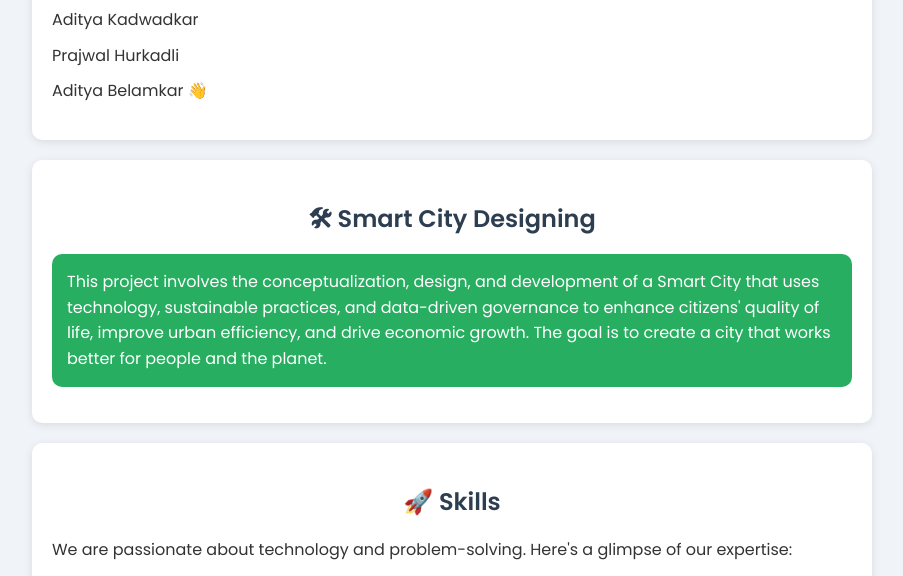
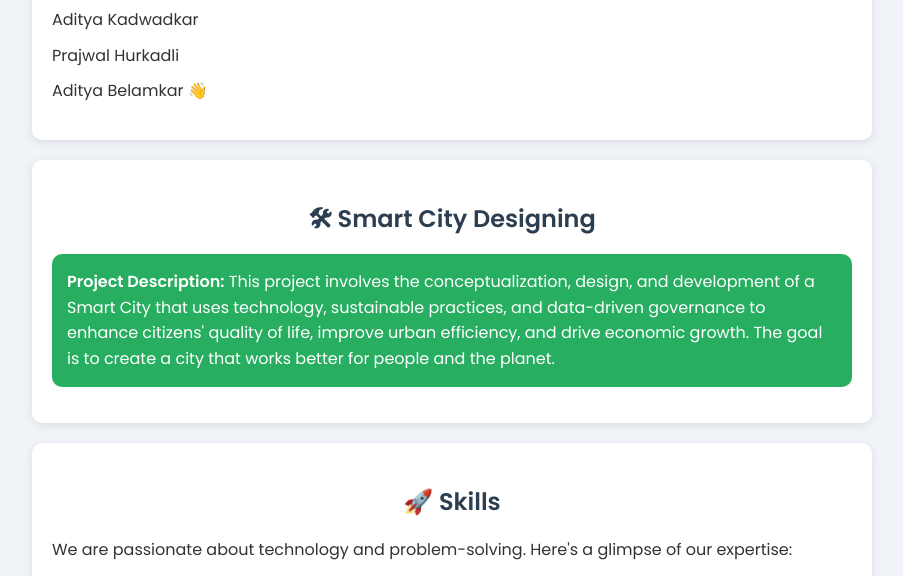
Before and after one commit to Sushant-RM/SURYANAGAR.github.to, a plain HTML site: page index.html in a window 1280 px wide. Shown: the part 157-733 px from the top of the page, without its empty margins (188-1091 px from the left). Drawn offline with Linux system fonts and the light colour scheme.

Commit message:
Update index.html

```diff
--- a/index.html
+++ b/index.html
@@ -120,7 +120,7 @@
         <h2>🛠 Smart City Designing</h2>
         <ul>
             <li class="project-description">
-                This project involves the conceptualization, design, and development of a Smart City that uses technology, sustainable practices, and data-driven governance to enhance citizens' quality of life, improve urban efficiency, and drive economic growth. The goal is to create a city that works better for people and the planet.
+               <strong>Project Description:</strong> This project involves the conceptualization, design, and development of a Smart City that uses technology, sustainable practices, and data-driven governance to enhance citizens' quality of life, improve urban efficiency, and drive economic growth. The goal is to create a city that works better for people and the planet.
             </li>
             <li>
         </ul>
```
